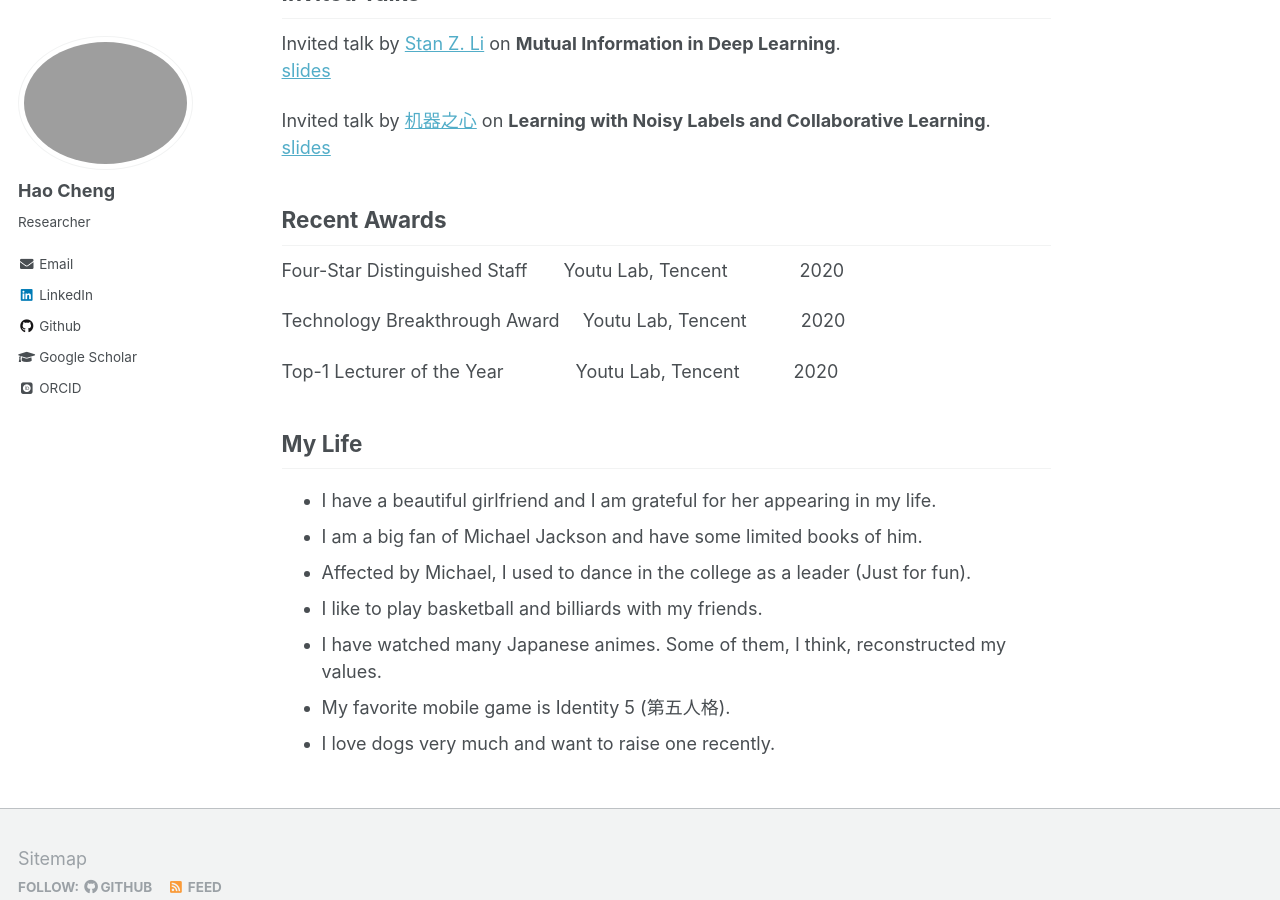
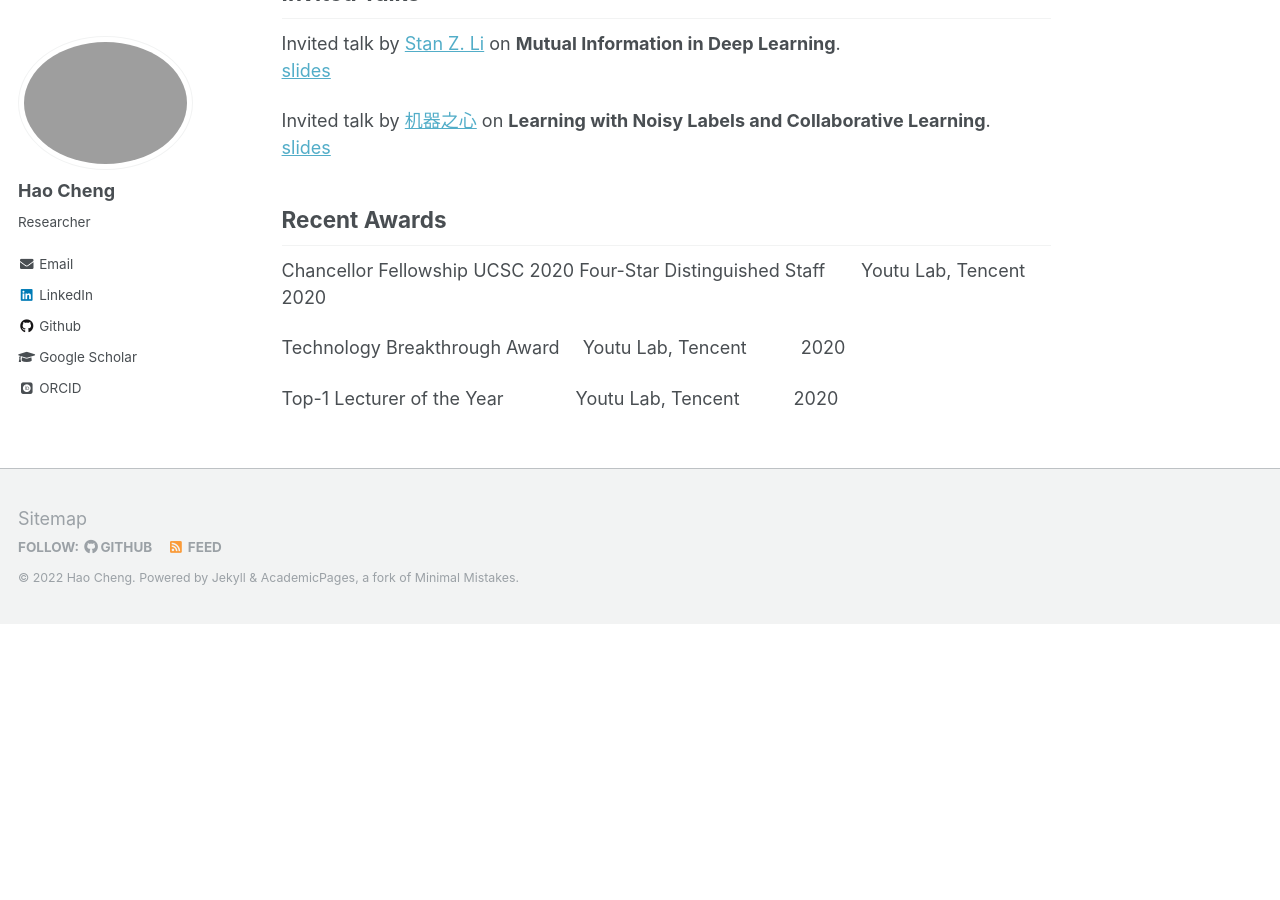
Before and after one commit to haochenglouis/haochenglouis.github.io, a Jekyll site: the page built from _pages/about.md, in a window 1280 px wide and 900 px high, scrolled down 1161 px. Built offline with Jekyll 4.4.1, drawn with Linux system fonts in a browser that asks for light colours; some web fonts are replaced; after the commit the page ends 1785 px from its top, so only the background shows below that.

Commit message:
Update about.md

```diff
--- a/_pages/about.md
+++ b/_pages/about.md
@@ -58,19 +58,9 @@ Invited talk by [机器之心](https://www.jiqizhixin.com) on **Learning with No
 
 ## Recent Awards
 
+Chancellor Fellowship            UCSC                    2020
 Four-Star Distinguished Staff　　Youtu Lab, Tencent　　　　2020
 
 Technology Breakthrough Award　  Youtu Lab, Tencent　　　2020
 
 Top-1 Lecturer of the Year　　　　Youtu Lab, Tencent　　　2020
-
-## My Life
-
-
-- I have a beautiful girlfriend and I am grateful for her appearing in my life.
-- I am a big fan of Michael Jackson and have some limited books of him.
-- Affected by Michael, I used to dance in the college as a leader (Just for fun).
-- I like to play basketball and billiards with my friends.
-- I have watched many Japanese animes. Some of them, I think, reconstructed my values.
-- My favorite mobile game is Identity 5 (第五人格).
-- I love dogs very much and want to raise one recently.
```
